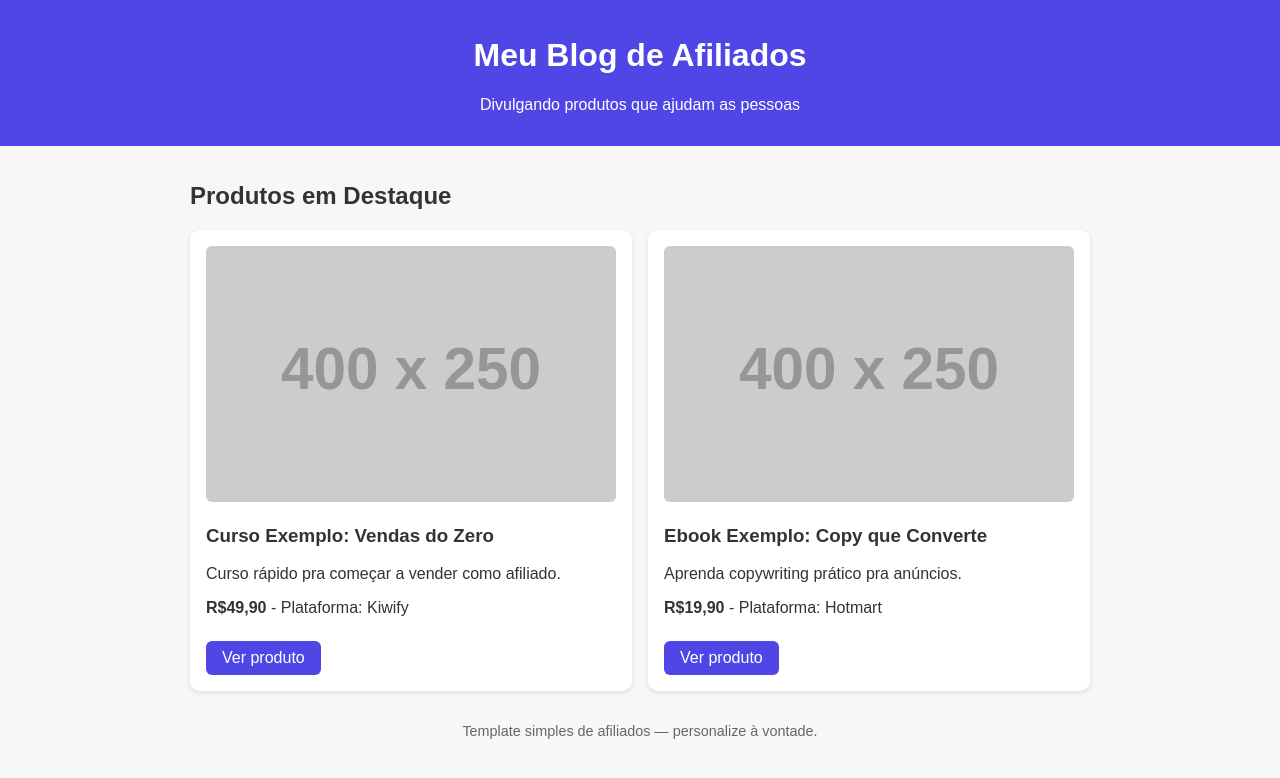
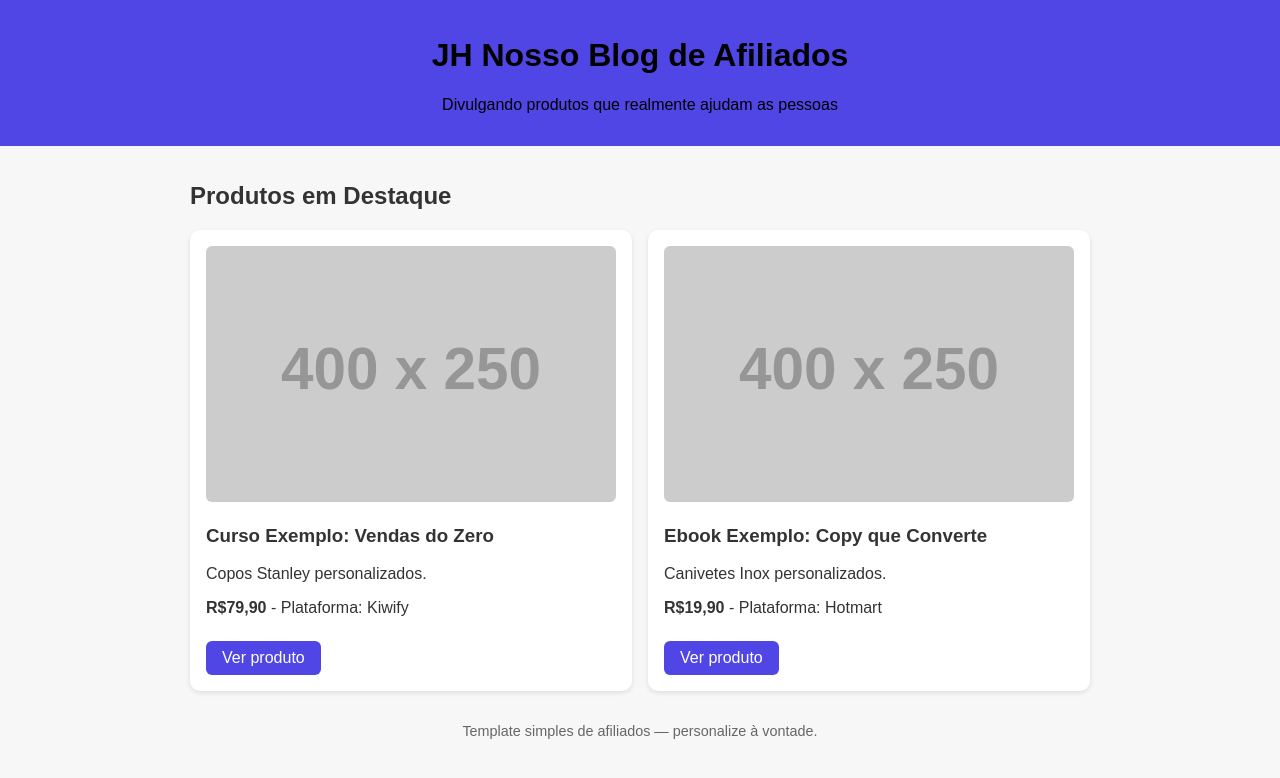
Before and after one commit to JoseeCarlos2025/Josee-Blog-Afiliados, a plain HTML site: page index.html in a window 1280 px wide. Drawn offline with Linux system fonts and the light colour scheme; placeholder pictures from the web are drawn by us.

Commit message:
Update index.html

```diff
--- a/index.html
+++ b/index.html
@@ -6,7 +6,7 @@
   <title>Meu Blog de Afiliados</title>
   <style>
     body { font-family: Arial, sans-serif; margin: 0; padding: 0; background: #f7f7f7; color: #333; }
-    header { background: #4f46e5; color: white; padding: 1rem; text-align: center; }
+    header { background: #4f46e5; color: black; padding: 1rem; text-align: center; }
     main { max-width: 900px; margin: auto; padding: 1rem; }
     .grid { display: grid; grid-template-columns: repeat(auto-fit, minmax(250px, 1fr)); gap: 1rem; }
     .card { background: white; padding: 1rem; border-radius: 10px; box-shadow: 0 2px 5px rgba(0,0,0,0.1); }
@@ -18,8 +18,8 @@
 </head>
 <body>
   <header>
-    <h1>Meu Blog de Afiliados</h1>
-    <p>Divulgando produtos que ajudam as pessoas</p>
+    <h1>JH Nosso Blog de Afiliados</h1>
+    <p>Divulgando produtos que realmente ajudam as pessoas</p>
   </header>
 
   <main>
@@ -28,15 +28,15 @@
       <div class="card">
         <img src="https://via.placeholder.com/400x250?text=Curso+Exemplo" alt="Curso Exemplo">
         <h3>Curso Exemplo: Vendas do Zero</h3>
-        <p>Curso rápido pra começar a vender como afiliado.</p>
-        <p><strong>R$49,90</strong> - Plataforma: Kiwify</p>
+        <p>Copos Stanley personalizados.</p>
+        <p><strong>R$79,90</strong> - Plataforma: Kiwify</p>
         <a class="btn" href="https://kiwify.me/exemplo?aff=SEUID" target="_blank">Ver produto</a>
       </div>
 
       <div class="card">
         <img src="https://via.placeholder.com/400x250?text=Ebook+Exemplo" alt="Ebook Exemplo">
         <h3>Ebook Exemplo: Copy que Converte</h3>
-        <p>Aprenda copywriting prático pra anúncios.</p>
+        <p>Canivetes Inox personalizados.</p>
         <p><strong>R$19,90</strong> - Plataforma: Hotmart</p>
         <a class="btn" href="https://hotmart.com/ebookexemplo?aff=SEUID" target="_blank">Ver produto</a>
       </div>
```
